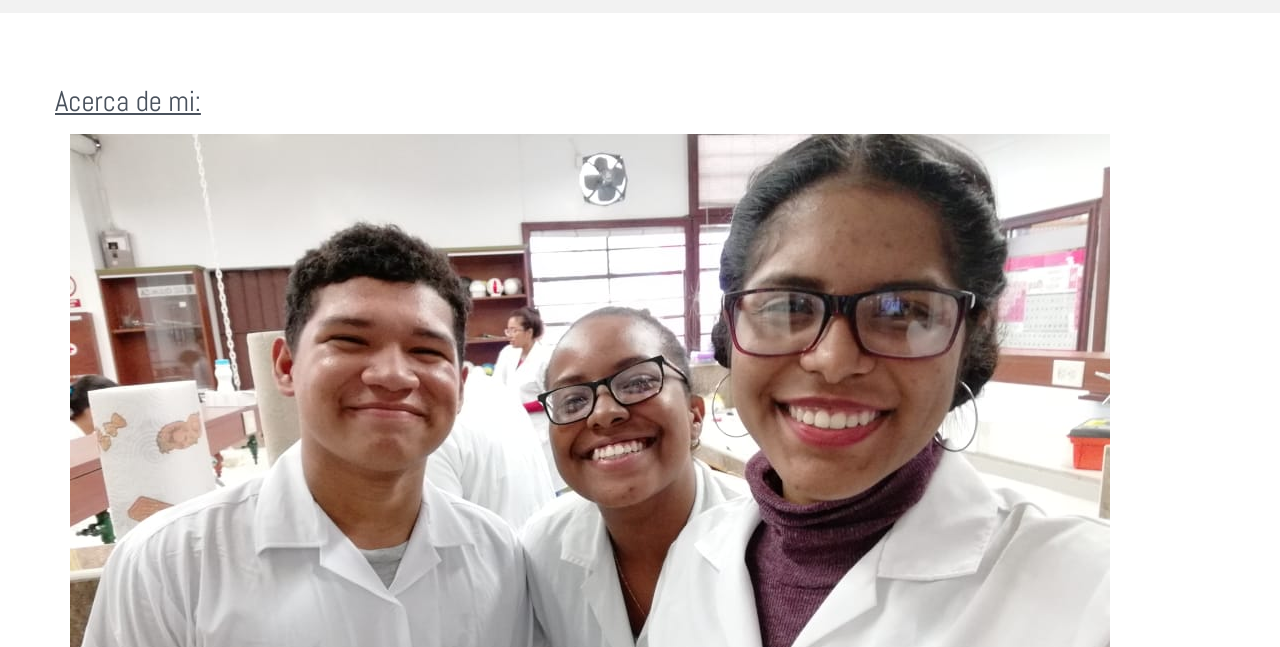
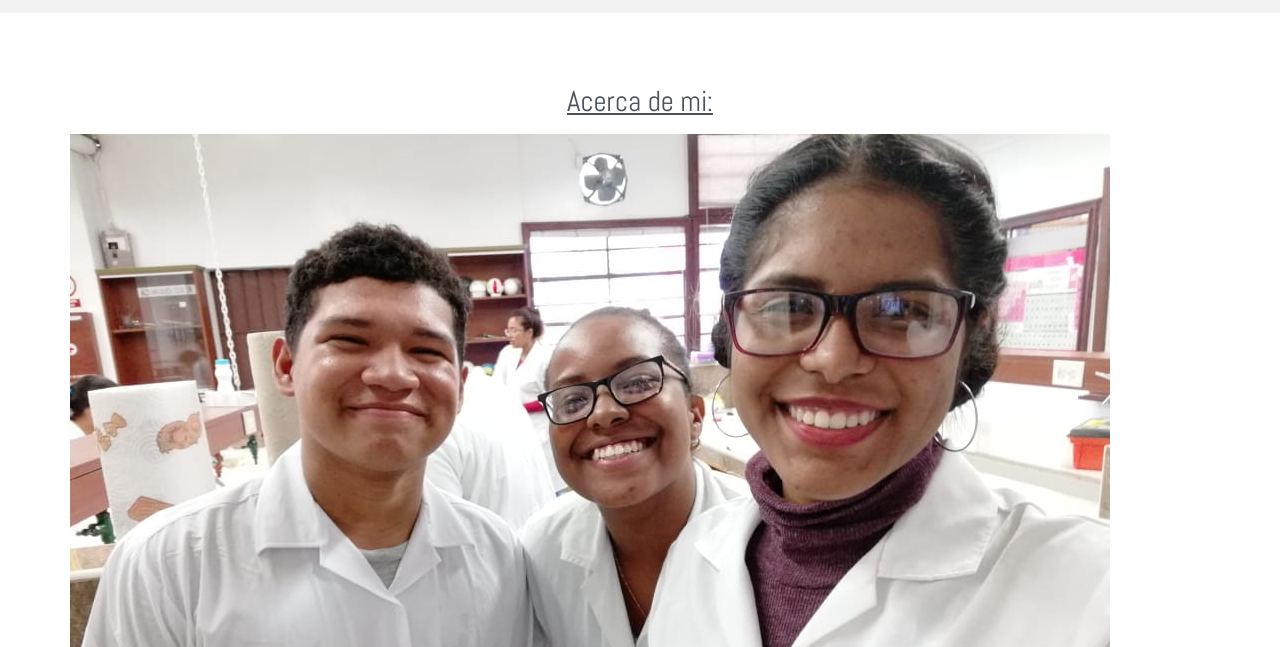
Before and after one commit to YilvethJ/Mi_Semestral, a website: page about.html in a window 1280 px wide. Shown: the part 153-800 px from the top of the page. Drawn offline with Linux system fonts and the light colour scheme; files whose address does not match are found by name.

Commit message:
Update about.html

```diff
--- a/about.html
+++ b/about.html
@@ -56,7 +56,7 @@
   <section class="probootstrap-section">
     <div class="container">
       <div class="row">
-        <h1><u>Acerca de mi:</u></h1>
+        <h1 align="center"><u>Acerca de mi:</u></h1>
         <div class="col-md-12">
           <p><img src="img/galeria/imagen10.jpeg" class="img-responsive" alt="Free Bootstrap Template by uicookies.com"></p>
         </div>
```
